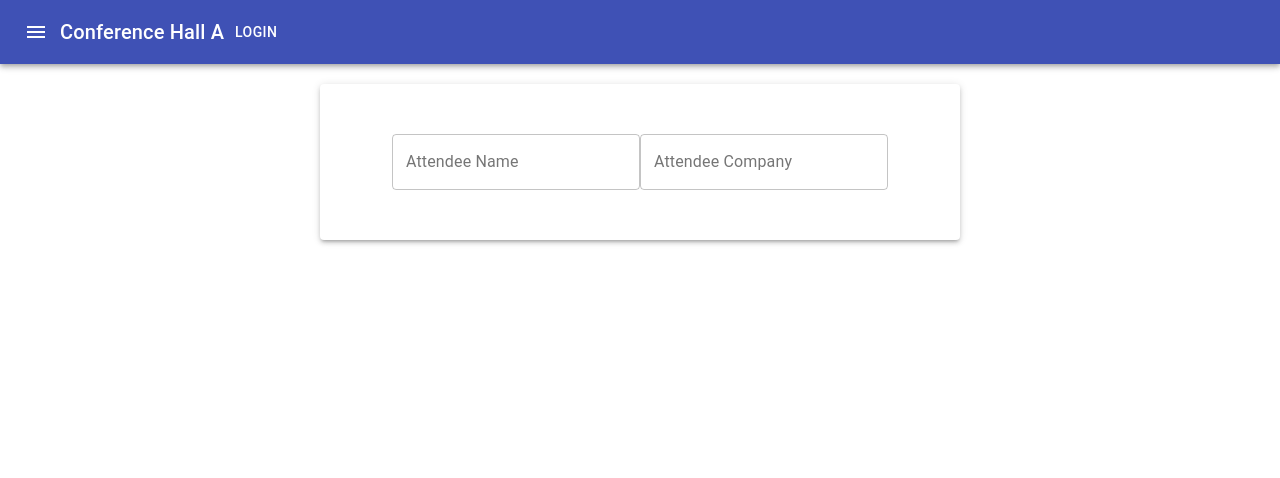
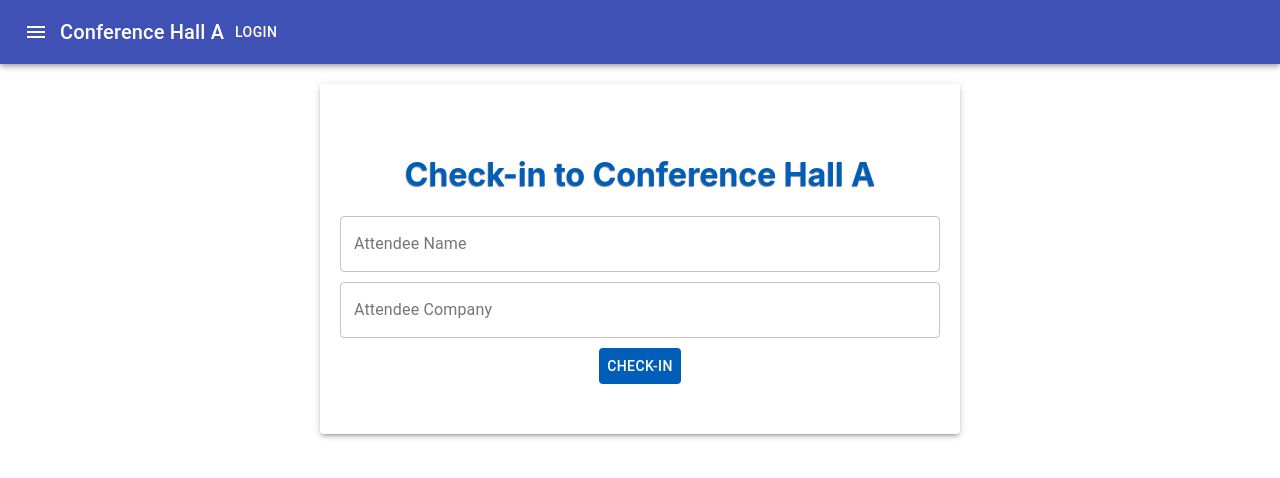
Before and after one commit to lorenhicks/ConferenceLiveApp, a React (Create React App) app: page / in a window 1280 px wide. Shown: the top 478 px of the page. Built offline with nearby package versions, Linux system fonts and the light colour scheme.

Commit message:
Check-In Form Submit Feature

```diff
--- a/src/components/Attendee.js
+++ b/src/components/Attendee.js
@@ -1,14 +1,30 @@
 import * as React from 'react';
+import { useState } from 'react';
 import Box from '@material-ui/core/Box';
 import Paper from '@material-ui/core/Paper';
 import Container from '@material-ui/core/Container';
 import TextField from '@material-ui/core/TextField';
+import Button from '@material-ui/core/Button';
 
 export default function Attendee() {
-    const paperStyle = {padding: '50px 20px', width: 600, margin: '20px auto'}
+    const paperStyle = { padding: '50px 20px', width: 600, margin: '20px auto' }
+    const [name, setName] = useState('')
+    const [company, setCompany] = useState('')
+    const handleClick=(e)=> {
+        e.preventDefault()
+        const attendee={name,company}
+        console.log(attendee)
+    }
+    const headerStyle =
+    {
+        color: "#005EB8",
+        "text-shadow": "-.5px .5px 1px rgba(20, 20, 20, 0.5)"
+    }
+
     return (
         <Container>
             <Paper elevation={3} style={paperStyle}>
+                <h1 style={headerStyle}>Check-in to Conference Hall A</h1>
                 <Box
                     component="form"
                     sx={{
@@ -17,9 +33,12 @@ export default function Attendee() {
                     noValidate
                     autoComplete="off"
                 >
-                    <TextField id="outlined-basic" label="Attendee Name" variant="outlined" />
-                    <TextField id="outlined-basic" label="Attendee Company" variant="outlined" />
+                    <TextField id="outlined-basic" label="Attendee Name" variant="outlined" fullWidth value={name} onChange={(e) => setName(e.target.value)} />
+                    <TextField id="outlined-basic" style={{ marginTop: "10px", marginBottom: "10px" }} label="Attendee Company" variant="outlined" value={company} onChange={(e) => setCompany(e.target.value)} fullWidth />
+                    <Button onClick={handleClick} color="blue" style={{ color: "white", background: "#005EB8"}}>Check-In</Button>
+
                 </Box>
+                {name} {company}
             </Paper>
         </Container>
     );
```
